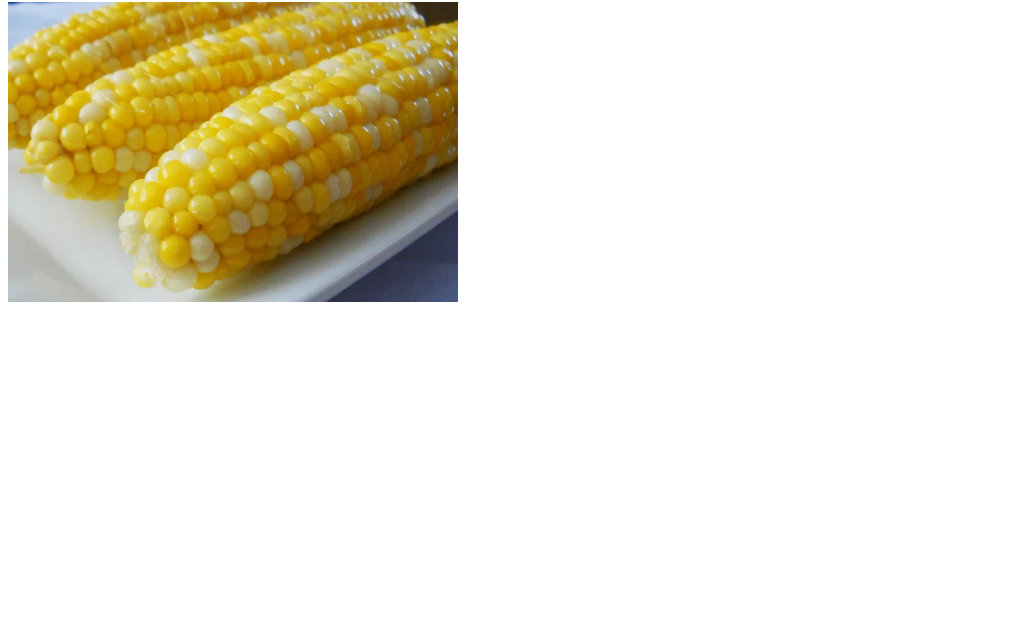
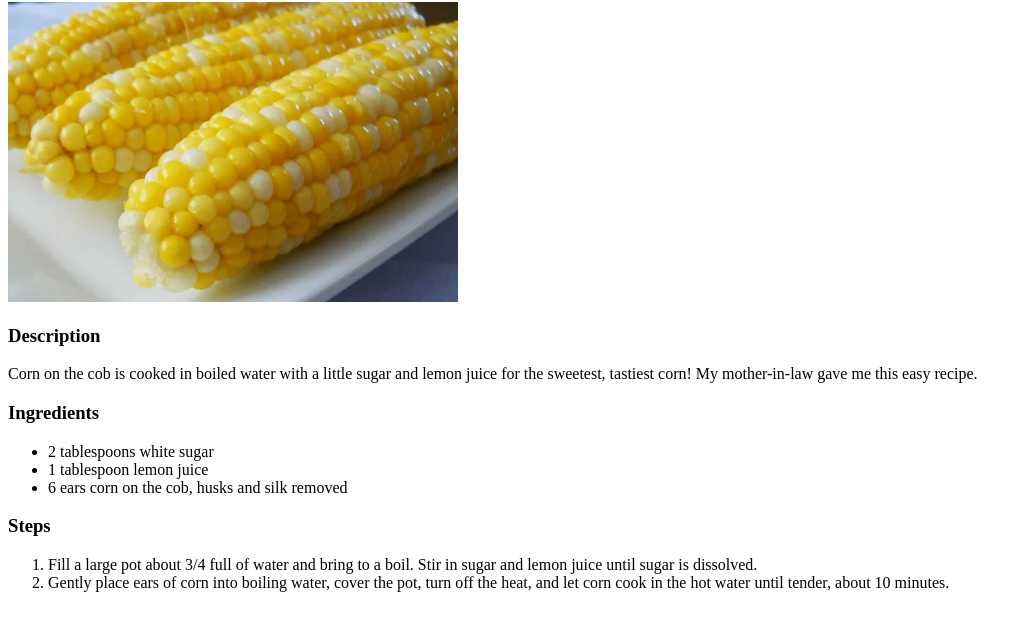
Before and after one commit to geeyap/odin-recipes, a plain HTML site: page recipes/corn-on-the-cob.html in a window 1280 px wide. Shown: the part 78-708 px from the top of the page, without its empty margins (0-1032 px from the left). Drawn offline with Linux system fonts and the light colour scheme.

Commit message:
Add description, ingredients and steps
Added description describing what the recipe is
Added ingredients as unorderded list on ingredients used for recipe
Added steps as ordered list for directions of the recipe

```diff
--- a/recipes/corn-on-the-cob.html
+++ b/recipes/corn-on-the-cob.html
@@ -3,10 +3,25 @@
 <head>
     <meta charset="UTF-8">
     <meta name="viewport" content="width=device-width, initial-scale=1.0">
-    <title>Document</title>
+    <title>Jamie's Sweet and Easy Corn on the Cob</title>
 </head>
 <body>
     <h1>Jamie's Sweet and Easy Corn on the Cob</h1>
     <img src="../img/cornonthecob.jpg" alt="Corn on the Cob" height="300">
+    <h3>Description</h3>
+    <p>Corn on the cob is cooked in boiled water with a little sugar and lemon juice for the sweetest, tastiest corn! My mother-in-law gave me this easy recipe.</p>
+
+    <h3>Ingredients</h3>
+    <ul>
+        <li>2 tablespoons white sugar</li>
+        <li>1 tablespoon lemon juice</li>
+        <li>6 ears corn on the cob, husks and silk removed</li>
+    </ul>
+
+    <h3>Steps</h3>
+    <ol>
+        <li>Fill a large pot about 3/4 full of water and bring to a boil. Stir in sugar and lemon juice until sugar is dissolved.</li>
+        <li>Gently place ears of corn into boiling water, cover the pot, turn off the heat, and let corn cook in the hot water until tender, about 10 minutes.</li>
+    </ol>
 </body>
 </html>
```
